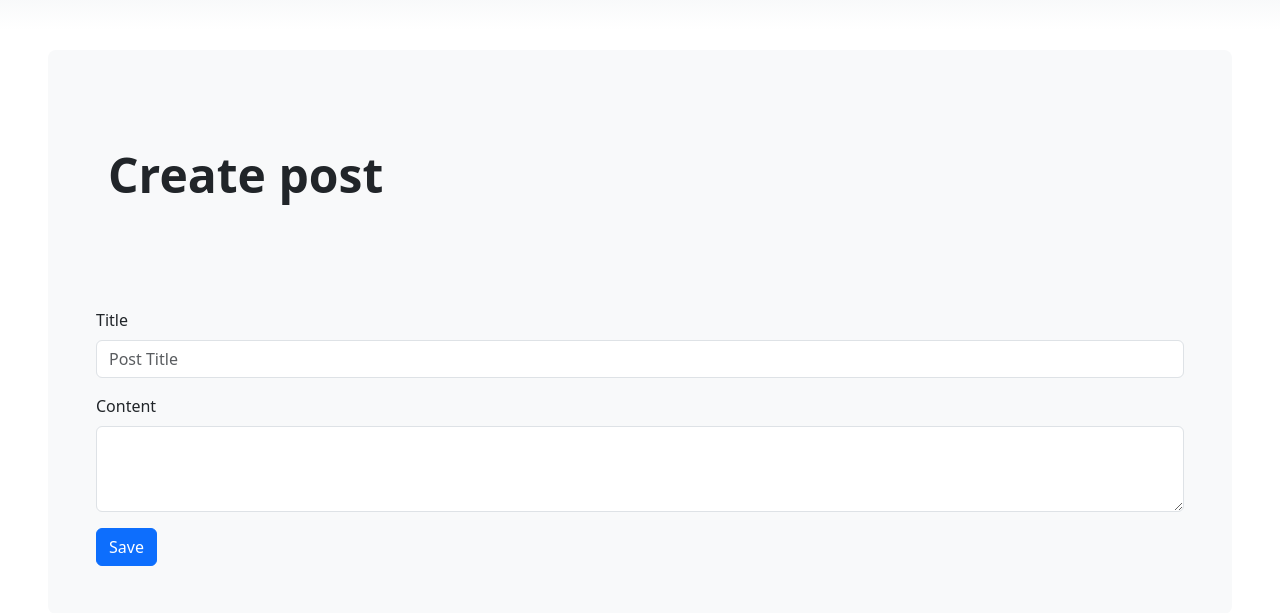
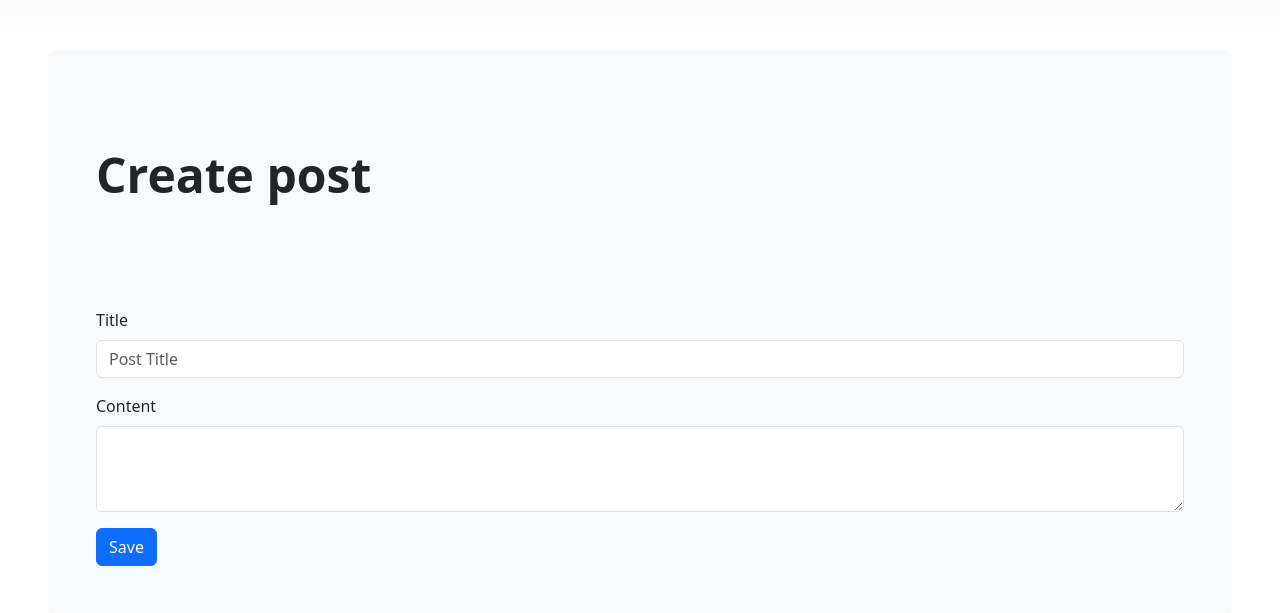
Before and after one commit to husanswe/php_project, a PHP site: page /create_post.php in a window 1280 px wide. Shown: the part 70-683 px from the top of the page. Run offline with PHP 8.4, Linux system fonts and the light colour scheme.

Commit message:
refactor create_post.php to remove unnecessary container class

```diff
--- a/create_post.php
+++ b/create_post.php
@@ -12,7 +12,7 @@
 
     <div class="p-5 mb-4 bg-body-tertiary rounded-3">
 
-        <div class="container-fluid py-5">
+        <div class="py-5">
             <h1 class="display-5 fw-bold">Create post</h1>
         </div>
 
```
